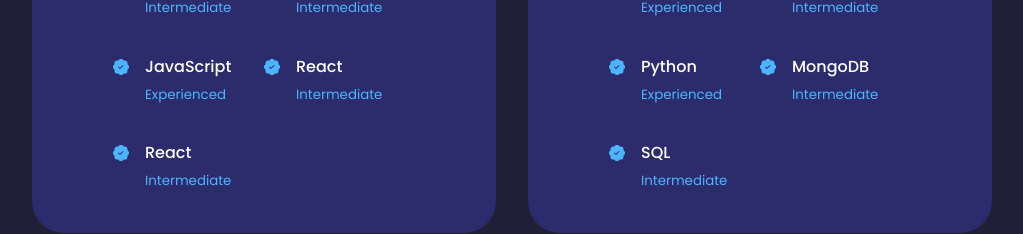
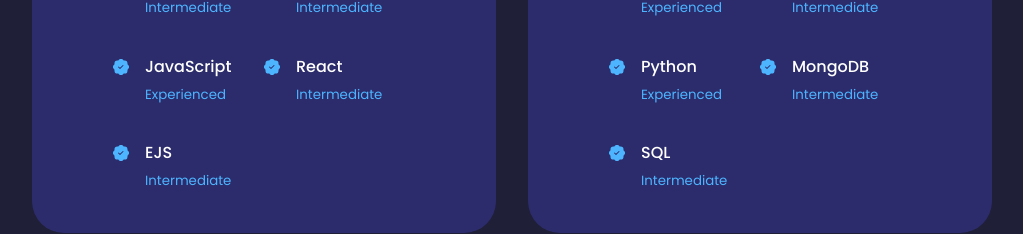
Before and after one commit to AntonisKotsis/myPortfolio, a React (Create React App) app: page / in a window 1280 px wide. Shown: the part 1775-2009 px from the top of the page, without its empty margins (128-1151 px from the left). Built offline with nearby package versions, Linux system fonts and the light colour scheme.

Commit message:
Added real CV and minor fixes to Portfolio section

```diff
--- a/src/components/experience_component/Experience.jsx
+++ b/src/components/experience_component/Experience.jsx
@@ -49,7 +49,7 @@
             <article className='experience_details'>
               <BsPatchCheckFill className='experience_details_icon' />
               <div>
-                <h4>React</h4>
+                <h4>EJS</h4>
                 <small className='text-light'> Intermediate</small>
               </div>
 
--- a/src/components/header_component/ContactButtons.jsx
+++ b/src/components/header_component/ContactButtons.jsx
@@ -1,5 +1,5 @@
 import React from 'react'
-import CV from '../../assets/algorithms_certificate.pdf'
+import CV from '../../assets/Antonis_Mitos_Kotsis_-_Software_Engineer.pdf'
 
 function ContactButtons() {
   return (
```
Also changed, not shown: 1 other file (tests, documents, lock files or other folders).
